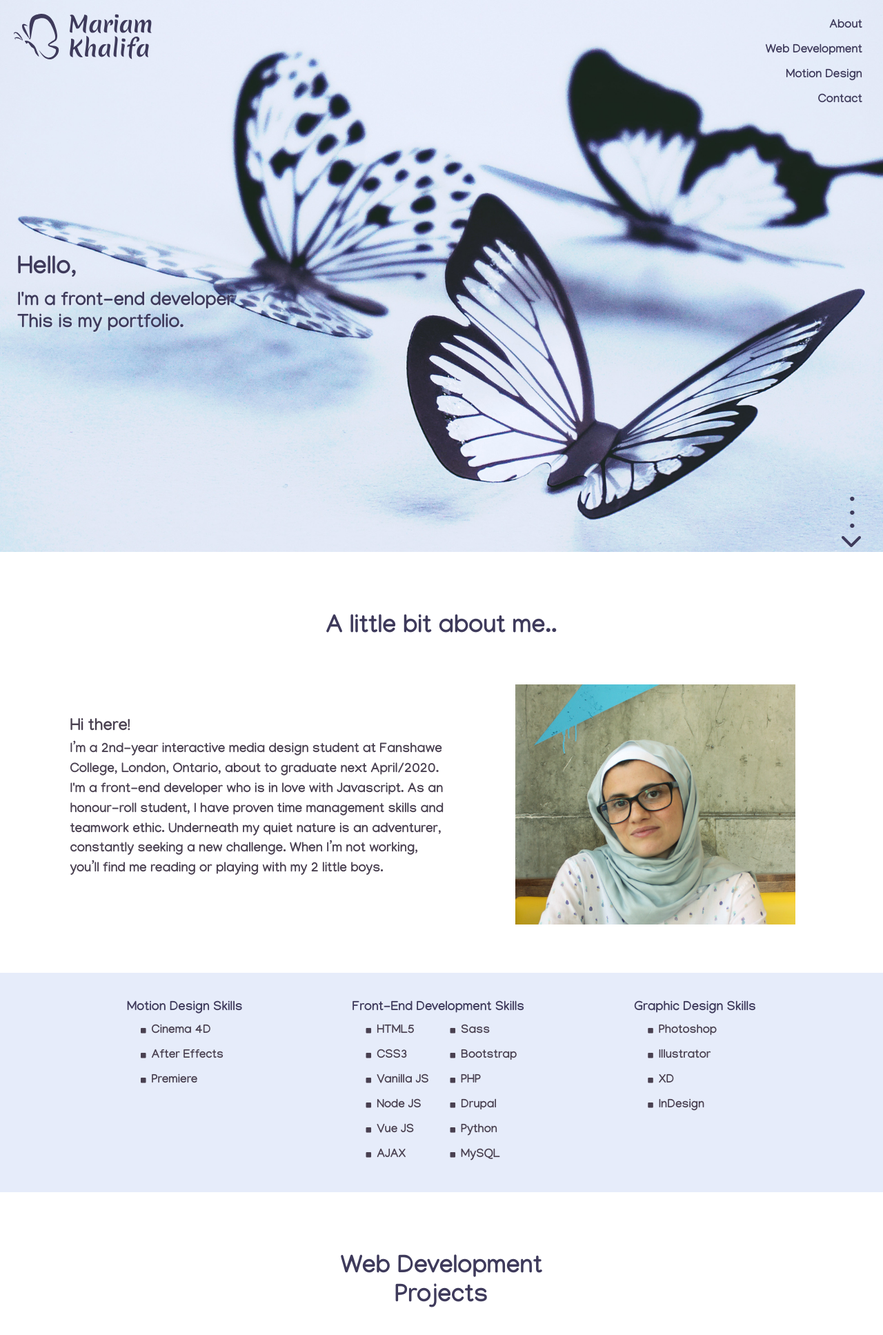
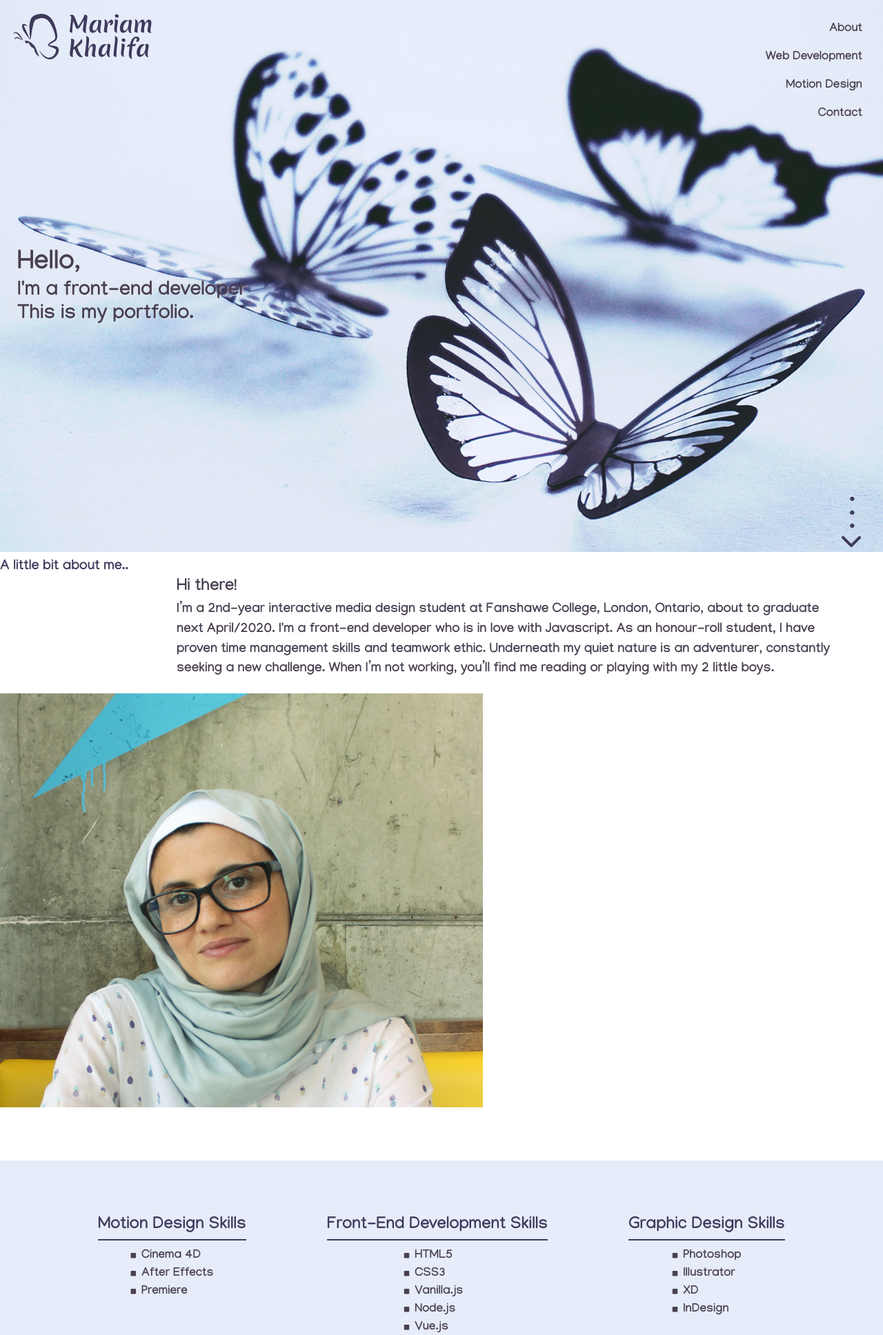
Before and after one commit to mariamkhalifa/Khalifa_Mariam_Portfolio, a PHP site: page / in a window 1280 px wide. Shown: the top 1935 px of the page at 69% size. Run offline with PHP 8.4, Linux system fonts and the light colour scheme; some libraries are stand-ins or nearby versions; some web fonts are replaced.

Commit message:
header updated

```diff
--- a/includes/contact/data_contact.php
+++ b/includes/contact/data_contact.php
@@ -69,7 +69,7 @@
 //SEND OUT EMAIL
 $headers = array(
     'From'=>'no-reply@mariamkhalifa.ca',
-    'Reply=To'=>$name.'<'.$email.'>'
+    'Reply-To'=>$name.'<'.$email.'>'
 );
 
 if(mail($recipient, $subject, $message, $headers)){
--- a/index.php
+++ b/index.php
@@ -7,12 +7,13 @@
 <body>
 <h1 class="hidden">Mariam Khalifa</h1>
 <header id="main-header">
+    <h2 class="hidden">Main header</h2>
     <i class="fas fa-bars fa-2x"></i>
     <ul class="main-nav">
-        <a id="link-about" href="#about"><li>About</li></a>
-        <a id="link-dev" href="#development"><li>Web Development</li></a>
-        <a id="link-motion" href="#motion"><li>Motion Design</li></a>
-        <a id="link-contact" href="#contact"><li>Contact</li></a>
+        <li class="link"><a id="link-about"  href="#about">About</a></li>
+        <li class="link"><a id="link-dev"  href="#development">Web Development</a></li>
+        <li class="link"><a id="link-motion"  href="#motion">Motion Design</a></li>
+        <li class="link"><a id="link-contact"  href="#contact">Contact</a></li>
     </ul>
     <a href="index.php" class="link-home">
         <picture class="logo">
@@ -20,11 +21,11 @@
             <img  src="images/logo-alt.svg" alt="logo">
         </picture>
     </a>
-    <div class="welcome">
-        <h1>Hello,</h1>
-        <h2>I'm a front-end developer</h2>
-        <h2>This is my portfolio.</h2>
-    </div>
+    <p class="welcome">
+        <span class="large">Hello,</span>
+        <span class="small">I'm a front-end developer</span>
+        <span class="small">This is my portfolio.</span>
+    </p>
     <ul class="dots">
         <li class="dot">.</li>
         <li class="dot">.</li>
@@ -34,14 +35,14 @@
 </header>
 
 <section id="about">
-<h1>A little bit about me..</h1>
+<h2 class="main-heading">A little bit about me..</h2>
 <p class="about-text"><span>Hi there!</span><br>I’m a 2nd-year interactive media design student at Fanshawe College, London, Ontario, about to graduate next April/2020. I'm a front-end developer who is in love with Javascript. As an honour-roll student, I have proven time management skills and teamwork ethic.
 Underneath my quiet nature is an adventurer, constantly seeking a new challenge. When I’m not working, you’ll find me reading or playing with my 2 little boys.</p>
 <img class="about-img" src="images/mariam1.jpg" alt="mariam pic">
 </section>
 <div class="skills-con">
     <div class="skills skills-m">
-        <h3>Motion Design Skills</h3>
+        <h3 class="skill-title">Motion Design Skills</h3>
         <ul>
             <li><i class="fas fa-square"></i>Cinema 4D</li>
             <li><i class="fas fa-square"></i>After Effects</li>
@@ -49,26 +50,27 @@
         </ul>
     </div>
     <div class="skills skills-dev">
-        <h3>Front-End Development Skills</h3>
+        <h3 class="skill-title">Front-End Development Skills</h3>
         <ul>
             <li><i class="fas fa-square"></i>HTML5</li>
             <li><i class="fas fa-square"></i>CSS3</li>
-            <li><i class="fas fa-square"></i>Vanilla JS</li>
-            <li><i class="fas fa-square"></i>Node JS</li>
-            <li><i class="fas fa-square"></i>Vue JS</li>
+            <li><i class="fas fa-square"></i>Vanilla.js</li>
+            <li><i class="fas fa-square"></i>Node.js</li>
+            <li><i class="fas fa-square"></i>Vue.js</li>
             <li><i class="fas fa-square"></i>AJAX</li>
-        </ul>
-        <ul>
+        <!-- </ul>
+        <ul> -->
             <li><i class="fas fa-square"></i>Sass</li>
             <li><i class="fas fa-square"></i>Bootstrap</li>
             <li><i class="fas fa-square"></i>PHP</li>
             <li><i class="fas fa-square"></i>Drupal</li>
             <li><i class="fas fa-square"></i>Python</li>
             <li><i class="fas fa-square"></i>MySQL</li>
+            <li><i class="fas fa-square"></i>Git</li>
         </ul>
     </div>
     <div class="skills skills-g">
-        <h3>Graphic Design Skills</h3>
+        <h3 class="skill-title">Graphic Design Skills</h3>
         <ul>
             <li><i class="fas fa-square"></i>Photoshop</li>
             <li><i class="fas fa-square"></i>Illustrator</li>
@@ -79,43 +81,113 @@
 </div>
 
 <section id="development">
-<h1>Web Development Projects</h1>
+<h2 class="main-heading">Web Development Projects</h2>
 <div class="dev-projects">
     <a href="portfolio_project.php?id=7">
-        <img class="project" data-target="7" src="images/ON-summer-mobile.png" alt="animal tracks project">
-        <div class="dev-overlay"><p>HTML5<br>CSS3<br>Vue.js<br>Sass</p></div>
+        <img class="project" data-target="7" src="images/ON-summer-mobile.png" alt="Ontario summer project">
+        <div class="dev-popover-outer">
+            <div class="dev-popover-inner">
+                <h4 class="project-title">Ontario Summer</h4>
+                <ul>
+                    <li>HTML5</li>
+                    <li>CSS3</li>
+                    <li>Vue.js</li>
+                    <li>Sass</li>
+                </ul>
+            </div>
+        </div>
     </a>
     <a href="portfolio_project.php?id=3">
         <img class="project" data-target="3" src="images/red-fox-mobile.png" alt="red fox project">
-        <div class="dev-overlay"><p>HTML5<br>CSS3<br>Vanilla.js</p></div>
+        <div class="dev-overlay-outer">
+            <div class="dev-popover-inner">
+                <h4 class="project-title">Red Fox</h4>
+                <ul>
+                    <li>HTML5</li>
+                    <li>CSS3</li>
+                    <li>Vanilla.js</li>
+                    <li>PHP</li>
+                </ul>
+            </div>
+        </div>
     </a>
     <a href="portfolio_project.php?id=5">
         <img class="project" data-target="5" src="images/irobot-mobile.png" alt="irobot project">
-        <div class="dev-overlay"><p>HTML5<br>CSS3<br>Node.js<br>Heroku</p></div>
+        <div class="dev-overlay-outer">
+            <div class="dev-popover-inner">
+                <h4 class="project-title">Roomba Robot Vaccuum</h4>
+                <ul>
+                    <li>HTML5</li>
+                    <li>CSS3</li>
+                    <li>Node.js</li>
+                    <li>Bootstrap</li>
+                    <li>Heroku</li>
+                </ul>
+            </div>
+        </div>
     </a>
     <a href="portfolio_project.php?id=4">
         <img class="project" data-target="4" src="images/imagina-mobile.png" alt="imagina project">
-        <div class="dev-overlay"><p>HTML5<br>CSS3<br>Vanilla.js<br>Sass</p></div>
+        <div class="dev-overlay-outer">
+            <div class="dev-popover-inner">
+                <h4 class="project-title">Imagina</h4>
+                <ul>
+                    <li>HTML5</li>
+                    <li>CSS3</li>
+                    <li>Vanilla.js</li>
+                    <li>Sass</li>
+                </ul>
+            </div>
+        </div>
     </a>
 <!-- </div>
 <div class="dev-projects"> -->
     <a href="portfolio_project.php?id=6">
         <img class="project" data-target="6" src="images/fav-things-mobile.png" alt="favourite things project">
-        <div class="dev-overlay"><p>HTML5<br>CSS3<br>Node.js<br>Ajax</p></div>
+        <div class="dev-overlay-outer">
+            <div class="dev-popover-inner">
+                <h4 class="project-title">Favourite Things</h4>
+                <ul>
+                    <li>HTML5</li>
+                    <li>CSS3</li>
+                    <li>Node.js</li>
+                    <li>Ajax</li>
+                </ul>
+            </div>
+        </div>
     </a>
     <a href="portfolio_project.php?id=2">
         <img class="project" data-target="2" src="images/traa-mobile.png" alt="traa project">
-        <div class="dev-overlay"><p>HTML5<br>CSS3<br>Vanilla.js</p></div>
+        <div class="dev-overlay-outer">
+            <div class="dev-popover-inner">
+                <h4 class="project-title">TRAA</h4>
+                <p>HTML5<br>CSS3<br>Vanilla.js</p>
+                <ul>
+                    <li>HTML5</li>
+                    <li>CSS3</li>
+                    <li>Vanilla.js</li>
+                </ul>
+            </div>
+        </div>
     </a>
 </div>
-<a class="music-mixer-project" href="portfolio_project.php?id=1">
+<a class="project animal-tracks" href="portfolio_project.php?id=1">
     <img data-target="1" src="images/animal-tracks-desktop.png" alt="animal tracks project">
-    <div class="dev-overlay"><p>HTML5<br>CSS3<br>Vanilla.js</p></div>
+    <div class="dev-overlay-outer">
+        <div class="dev-popover-inner">
+            <h4 class="project-title">Animal Tracks</h4>
+            <ul>
+                <li>HTML5</li>
+                <li>CSS3</li>
+                <li>Vanilla.js</li>
+            </ul>
+        </div>
+    </div>
 </a>
 </section>
 
 <section id="motion">
-<h1>Motion Design Projects</h1>
+<h2 class="main-heading">Motion Design Projects</h2>
 <div class="demo-reel">
     <div class="thumbnail" data-target="demo-reel">
         <h2 class="thumb-title">Demo Reel 2019</h2>
@@ -157,6 +229,26 @@
         </div>
 </div>
 
-<?php include 'template/contact.php';?>
+<section id="contact">
+    <h2 class="main-heading">Let's create together..</h2>
+    <p>You can use this contact form to get in touch. I'll get back to you within 2 business days.
+    <br>Unless, of course, I am unable to do so!</p>
+    <form id="form" action="includes/contact/data_contact.php" method="post">
+        <label for="u-name"></label>
+        <input id="u-name" type="text" name="name" placeholder="Name: Harry Potter" required>
+
+        <label for="u-email"></label>
+        <input id="u-email" type="email" name="email" placeholder="Email: harry@hogwarts.edu" required>
+
+        <label for="u-subject"></label>
+        <input id="u-subject" type="text" name="subject" placeholder="Subject.." required>
+
+        <label for="u-message"></label>
+        <textarea id="u-message" name="message" Placeholder="Message.." rows="11" required></textarea>
+
+        <button class="submit-btn" type="submit">Submit</button>
+    </form>
+
+</section>
 
 <?php include 'template/footer.php';?>
--- a/sass/_vars.scss
+++ b/sass/_vars.scss
@@ -10,44 +10,44 @@
 }
 
 @mixin row {
-    display: flex !important;
-    flex-direction: row !important;
+    display: flex;
+    flex-direction: row;
 }
 
 @mixin m-l-25 {
-    margin-left: 25px !important;
+    margin-left: 25px;
 }
 
 @mixin m-l-40 {
-    margin-left: 40px !important;
+    margin-left: 40px;
 }
 
 @mixin m-l-a {
-    margin-left: auto !important;
+    margin-left: auto;
 }
 
 @mixin m-r-25 {
-    margin-right: 25px !important;
+    margin-right: 25px;
 }
 
 @mixin m-r-40 {
-    margin-right: 40px !important;
+    margin-right: 40px;
 }
 
 @mixin m-r-a {
-    margin-right: auto !important;
+    margin-right: auto;
 }
 
 @mixin m-t-40 {
-    margin-top: 40px !important;
+    margin-top: 40px;
 }
 
 @mixin m-t-80 {
-    margin-top: 80px !important;
+    margin-top: 80px;
 }
 
 @mixin m-t-100 {
-    margin-top: 100px !important;
+    margin-top: 100px;
 }
 
 @mixin rotate-90 {
--- a/sass/main.scss
+++ b/sass/main.scss
@@ -1,22 +1,31 @@
 @import "_vars";
-@import "modules/_header";
-@import "modules/_development";
-@import "modules/_project";
-@import "modules/_about";
-@import "modules/_motion";
-@import "modules/_contact";
-@import "modules/_submission";
-@import "modules/_footer";
 
+html {
+    box-sizing: border-box;
+    font-size: 16px;
+}
+
+*, *:before, *:after {
+    box-sizing: inherit;
+}
+
+body, h1, h2, h3, h4, h5, h6, p, ol, ul {
+    margin: 0;
+    padding: 0;
+    font-weight: normal;
+}
+
+ol, ul {
+    list-style: none;
+}
 
 img, embed, object, video {
     max-width: 100%;
+    height: auto;
 }
 
 html, body {
     width: 100%;
-    margin: 0;
-    padding: 0;
     min-height: 100vh;
 }
 
@@ -26,8 +35,6 @@
 
 h1, h2, h3, h4 {
     color: $purple;
-    margin-top: 0;
-    margin-bottom: 0;
 }
 
 h1 {
@@ -44,23 +51,16 @@
     color: $grey;
     line-height: 1.5em;
     font-size: 0.9em;
-    margin-top: 0;
-    margin-bottom: 0;
 }
 
 a {
     font-family: $font;
-    margin: 0;
-    padding: 0;
     text-decoration: none;
     color: $grey;
     cursor: pointer;
 }
 
 ul, li {
-    list-style: none;
-    margin: 0;
-    padding: 0;
     color: $grey;
     line-height: 1.5em;
     font-size: 0.9em;
@@ -68,6 +68,10 @@
 
 .hidden {
     display: none;
+}
+
+.link {
+    cursor: pointer;
 }
 
 @media screen and (min-width:767px) {
@@ -152,3 +156,12 @@
         transform: rotate(-2deg);
     }
 }
+
+@import "modules/_header";
+@import "modules/_development";
+@import "modules/_project";
+@import "modules/_about";
+@import "modules/_motion";
+@import "modules/_contact";
+@import "modules/_submission";
+@import "modules/_footer";
--- a/sass/modules/_about.scss
+++ b/sass/modules/_about.scss
@@ -1,37 +1,50 @@
-#about {
+.about {
     opacity: 0;
     @include column;
     align-items: center;
     @include m-r-25;
     @include m-l-25;
     transition: all .5s ease;
-    img {
+}
+
+.about-img {
     max-width: 80%;
     margin-top: 20px;
 }
+
+.about-text {
+    padding: 40px 20px 20px 20px;
+    max-width: 80%;
     span {
         font-size: 1.25em;
         line-height: 1.5em;
-    }
-    p {
-        padding: 40px 20px 20px 20px;
-        max-width: 80%;
     }
 }
 
 .skills-con {
     background-color: $blue;
     @include m-t-80;
-    padding: 40px 25px;
+    padding: 80px 25px;
+    padding-bottom: 150px;
+    @include column;
+    align-items: center;
 }
 
 .skills {
-    width: 220px;
+    //width: 220px;
     @include m-l-a;
     @include m-r-a;
-    ul {
-        padding-left: 30px;
+    @include column;
+    align-items: center;
 }
+
+.ul-con {
+    margin-top: 10px;
+}
+
+.skill-title {
+    font-size: 1.2em;
+    margin-bottom: 10px;
 }
 
 .fa-square {
@@ -49,62 +62,78 @@
 }
 
 @media screen and (min-width: 767px) {
-    #about {
+    .about {
         display: grid;
         grid-template-areas: "h1 h1"
                              "p img";
         grid-gap: 40px;
     }
-    #about h1 {
+    .about h1 {
         grid-area: h1;
         text-align: center;
     }
-    #about p {
+    .about-text {
         grid-area: p;
         padding: 0;
         margin-left: auto;
     }
-    #about img {
+    .about-img {
         grid-area: img;
-        //max-width: 100%;
         margin-right: auto;
     }
     .skills-con {
-        //display: grid;
-        //grid-template-columns: repeat(3, 1fr);
-        display: flex;
+        @include row;
         justify-content: space-between;
+        align-items: start;
+        padding-bottom: 100px
     }
     .skills {
-        margin-right: 0 !important;
-        margin-left: 0 !important;
+        margin-right: 0;
+        margin-left: 0;
         width: auto;
-        ul {
-            padding-left: 20px;
+    }
+    .ul-con {
+        display: grid;
         li { margin-top: 10px; }
     }
+    .skills-dev {
+        margin-top: 0;
+        .ul-con {
+            grid-template-columns: 1fr 1fr;
+            grid-column-gap: 25px;
         }
-    .skills-dev {
-        margin-top: 0 !important;
-        display: grid;
-        grid-template-areas: "h3 h3"
-                             "ul1 ul2";
-        h3 {
-            grid-area: h3;
+    }
+    .skills-g {
+        margin-top: 0;
+    }
+    .skill-title {
         text-align: center;
     }
-        .skills-dev:nth-child(2) { grid-area: ul1; }
-        .skills-dev:last-child { grid-area: ul2; }
-    }
-    .skills-g { margin-top: 0 !important;}
+
 }
 
-@media screen and (min-width: 1023px) {
-    #about p {
+@media screen and (min-width: 1100px) {
+    .about-text {
         padding-right: 60px;
     }
     .skills-con  {
         @include m-t-80;
         justify-content: space-evenly;
+        padding-bottom: 120px;
+    }
+    .skill-title {
+        font-size: 1.5em;
+        padding-bottom: 5px;
+        border-bottom: $purple 2px solid;
+    }
+    .ul-con {
+        margin-top: 20px;
+    }
+    .skills-dev {
+        .ul-con {
+            grid-template-columns: repeat(3,1fr);
+            grid-column-gap: 40px;
         }
     }
+
+}
--- a/sass/modules/_header.scss
+++ b/sass/modules/_header.scss
@@ -53,7 +53,9 @@
 .main-nav.visible {
     @include column;
     text-align: center;
-    a {
+}
+
+.link {
     color: $purple;
     transition: all ease .5s;
     border-bottom: #ccc 1px solid;
@@ -63,22 +65,31 @@
     @include m-r-a;
     @include m-l-a;
 }
-    a:last-child { border-bottom: none; }
-    a:hover { background-color : rgba($color: $nude, $alpha: .6); }
+
+.link:last-child { border-bottom: none; }
+
+.link:hover, .link:focus {
+    transform: scale(.95);
 }
 
 .welcome {
     @include column;
     text-align: center;
-    //@include m-t-40;
     margin-top: 30px;
     @include m-l-25;
     @include m-r-25;
-    //background-color: rgba($color: $purple, $alpha: .3);
     text-shadow: 2px 2px 2px rgba($blue, .5);
-    h1 {
-        margin-top: 0 !important;
-        margin-top: 20px !important;
+    span {
+        display: block;
+    }
+    .large {
+        font-size: 2em;
+        margin-top: 20px;
+        margin-bottom: 5px;
+    }
+    .small {
+        font-size: 1.5em;
+        margin-top: 5px;
     }
 }
 
@@ -138,7 +149,10 @@
         @include m-l-a;
         text-align: right;
         margin-top: 10px;
-        a { width: 100%; }
+    }
+
+    .link {
+        width: 100%;
     }
 
     .dots {
@@ -197,16 +211,19 @@
         top: 20px;
         right: 25px;
         z-index: 10;
-        a > li {
+    }
+
+    .link {
         color: $purple;
         transition: all ease .5s;
+        border: none;
+        margin-top: 5px;
     }
-        a > li:hover {
-            -webkit-transform: scale(1.05);
-            -ms-transform: scale(1.05);
-            transform: scale(1.05);
-            background-color : rgba($color: $nude, $alpha: .5);
+    .link:hover, .link:focus {
+        -webkit-transform: scale(.97);
+        -ms-transform: scale(.97);
+        transform: scale(.97);
+        text-decoration: underline;
     }
-        li { padding: 5px; }
+
 }
-}
--- a/template/contact.php
+++ /dev/null
@@ -1,21 +0,0 @@
-<section id="contact">
-    <h1>Let's create together..</h1>
-    <p>You can use this contact form to get in touch. I'll get back to you within 2 business days.
-    <br>Unless, of course, I am unable to do so!</p>
-    <form id="form" action="includes/contact/data_contact.php" method="post">
-        <label for="u-name"></label>
-        <input id="u-name" type="text" name="name" placeholder="Name: Harry Potter" required>
-
-        <label for="u-email"></label>
-        <input id="u-email" type="email" name="email" placeholder="Email: harry@hogwarts.edu" required>
-
-        <label for="u-subject"></label>
-        <input id="u-subject" type="text" name="subject" placeholder="Subject.." required>
-
-        <label for="u-message"></label>
-        <textarea id="u-message" name="message" Placeholder="Message.." rows="11" required></textarea>
-
-        <button class="submit-btn" type="submit">Submit</button>
-    </form>
-
-</section>
--- a/template/footer.php
+++ b/template/footer.php
@@ -1,16 +1,13 @@
-<div class="bottom">
-    <img class="butterflies" src="images/butterflies.png" alt="butterfly">
-    <i class="fas fa-chevron-up fa-3x"></i>
-</div>
-
 <footer id="footer">
-    <h1 class="hidden">Main Footer</h1>
+    <h2 class="hidden">Main Footer</h2>
     <p>&copy; Mariam Khalifa 2019.</p>
     <div class="social-media">
         <a href="https://github.com/mariamkhalifa" target="_blank"><i class="fab fa-github fa-2x"></i></a>
         <a href="https://www.linkedin.com/in/mariamkhalifa/" target="_blank"><i class="fab fa-linkedin fa-2x"></i></a>
         <a href="https://vimeo.com/mariamkhalifa" target="_blank"><i class="fab fa-vimeo fa-2x"></i></a>
     </div>
+    <img class="butterflies" src="images/butterflies.png" alt="butterfly">
+    <i class="fas fa-chevron-up fa-3x"></i>
 </footer>
 
 <script src="js/nav.js"></script>
```
Also changed, not shown: other parts of sass/modules/_header.scss (+13 -13 lines), includes/database/db_portfolio.sql (+31 -15 lines), sass/modules/_footer.scss (+32 -25 lines), css/main.css, 4 other files. Lines whose indentation alone changed are shown as unchanged.
